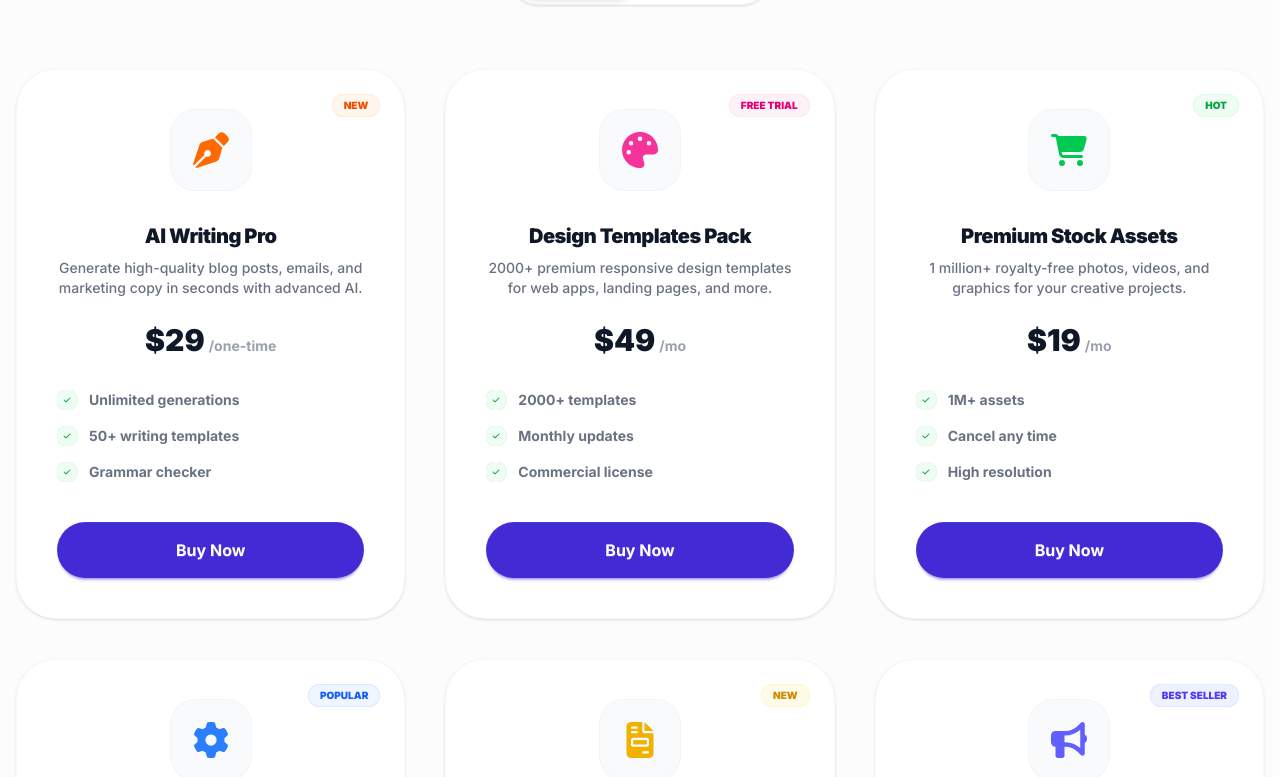
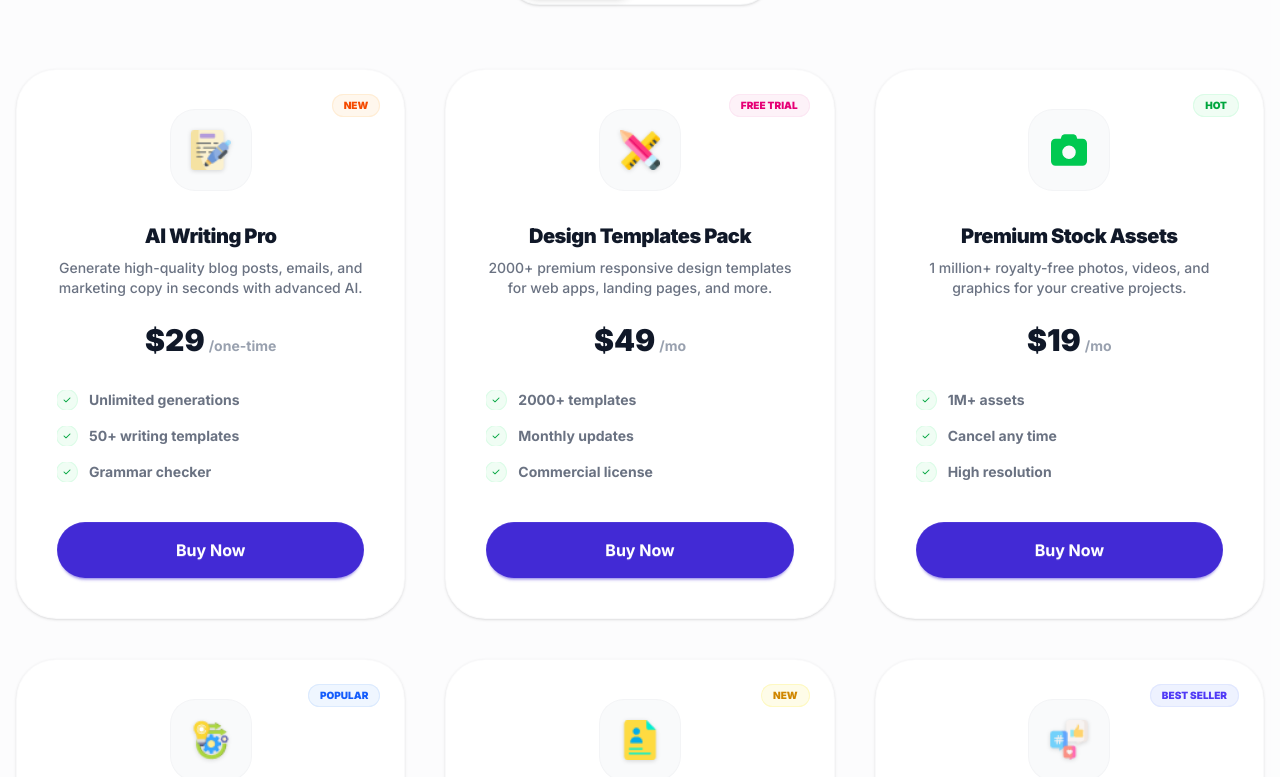
Before and after one commit to Omar-webcloud/DigiTools, a React (Vite) app: page / in a window 1280 px wide. Shown: the part 1543-2320 px from the top of the page. Built offline with nearby package versions, Linux system fonts and the light colour scheme.

Commit message:
products assets

```diff
--- a/src/components/ToolCard.jsx
+++ b/src/components/ToolCard.jsx
@@ -1,9 +1,9 @@
 import { useState } from 'react';
-import { FaPenNib, FaPalette, FaCartShopping, FaGear, FaFileInvoice, FaBullhorn, FaBox, FaCheck } from 'react-icons/fa6';
+import { FaPenNib, FaPalette, FaCartShopping, FaCamera, FaGear, FaFileInvoice, FaBullhorn, FaBox, FaCheck } from 'react-icons/fa6';
 
 const ToolCard = ({ product, onAddToCart, isInCart }) => {
   const [added, setAdded] = useState(false);
-  const Icons = { FaPenNib, FaPalette, FaCartShopping, FaGear, FaFileInvoice, FaBullhorn };
+  const Icons = { FaPenNib, FaPalette, FaCartShopping, FaCamera, FaGear, FaFileInvoice, FaBullhorn };
   const Icon = Icons[product.icon] || FaBox;
 
   const handleBuy = () => {
@@ -28,7 +28,11 @@ const ToolCard = ({ product, onAddToCart, isInCart }) => {
         </span>
       )}
       <div className={`w-20 h-20 rounded-3xl bg-gray-50 flex items-center justify-center mb-8 group-hover:scale-110 transition-transform duration-500 group-hover:bg-primary/5 ring-1 ring-gray-100 group-hover:ring-primary/20`}>
-        <Icon className={`text-4xl ${product.iconColor}`} />
+        {product.image ? (
+          <img src={product.image} alt={product.name} className="w-10 h-10 object-contain drop-shadow-sm" />
+        ) : (
+          <Icon className={`text-4xl ${product.iconColor}`} />
+        )}
       </div>
       <h3 className="text-lg md:text-xl font-black text-gray-900 mb-2 tracking-tight">{product.name}</h3>
       <p className="text-xs md:text-sm text-gray-500 font-medium mb-6 line-clamp-2 h-10">{product.description}</p>
--- a/src/components/Tools.jsx
+++ b/src/components/Tools.jsx
@@ -1,6 +1,6 @@
 import ToolCard from './ToolCard';
 import productsData from '../products.json';
-import { FaPenNib, FaPalette, FaCartShopping, FaGear, FaFileInvoice, FaBullhorn, FaBox } from 'react-icons/fa6';
+import { FaPenNib, FaPalette, FaCartShopping, FaCamera, FaGear, FaFileInvoice, FaBullhorn, FaBox } from 'react-icons/fa6';
 
 const Tools = ({ cart, onAddToCart, onRemoveFromCart, onCheckout, activeTab, setActiveTab }) => {
   const totalCost = cart.reduce((sum, item) => sum + item.price, 0);
@@ -45,13 +45,17 @@ const Tools = ({ cart, onAddToCart, onRemoveFromCart, onCheckout, activeTab, set
               <div>
                 <div className="space-y-4 mb-8">
                   {cart.map((item, idx) => {
-                    const Icons = { FaPenNib, FaPalette, FaCartShopping, FaGear, FaFileInvoice, FaBullhorn };
+                    const Icons = { FaPenNib, FaPalette, FaCartShopping, FaCamera, FaGear, FaFileInvoice, FaBullhorn };
                     const ItemIcon = Icons[item.icon] || FaBox;
                     return (
                       <div key={idx} className="bg-gray-50/80 p-5 rounded-2xl flex items-center justify-between shadow-sm border border-gray-100/50 hover:border-gray-200 transition-colors">
                         <div className="flex items-center gap-5">
                           <div className="w-12 h-12 bg-white rounded-xl flex items-center justify-center shadow-sm border border-gray-100">
-                            <ItemIcon className={`text-xl ${item.iconColor}`} />
+                            {item.image ? (
+                              <img src={item.image} alt={item.name} className="w-6 h-6 object-contain drop-shadow-sm" />
+                            ) : (
+                              <ItemIcon className={`text-xl ${item.iconColor}`} />
+                            )}
                           </div>
                           <div>
                             <h4 className="font-bold text-gray-900 leading-tight mb-1">{item.name}</h4>
--- a/src/products.json
+++ b/src/products.json
@@ -9,7 +9,8 @@
     "tagType": "orange",
     "features": ["Unlimited generations", "50+ writing templates", "Grammar checker"],
     "icon": "FaPenNib",
-    "iconColor": "text-orange-500"
+    "iconColor": "text-orange-500",
+    "image": "/products/writing_2327400 1.png"
   },
   {
     "id": 2,
@@ -21,7 +22,8 @@
     "tagType": "pink",
     "features": ["2000+ templates", "Monthly updates", "Commercial license"],
     "icon": "FaPalette",
-    "iconColor": "text-pink-500"
+    "iconColor": "text-pink-500",
+    "image": "/products/design-tool.png"
   },
   {
     "id": 3,
@@ -32,7 +34,7 @@
     "tag": "Hot",
     "tagType": "green",
     "features": ["1M+ assets", "Cancel any time", "High resolution"],
-    "icon": "FaCartShopping",
+    "icon": "FaCamera",
     "iconColor": "text-green-500"
   },
   {
@@ -45,7 +47,8 @@
     "tagType": "blue",
     "features": ["50+ Automations", "All tools included", "Custom workflows"],
     "icon": "FaGear",
-    "iconColor": "text-blue-500"
+    "iconColor": "text-blue-500",
+    "image": "/products/operation.png"
   },
   {
     "id": 5,
@@ -57,7 +60,8 @@
     "tagType": "yellow",
     "features": ["Top 500 templates", "ATS optimization", "Export to PDF"],
     "icon": "FaFileInvoice",
-    "iconColor": "text-yellow-500"
+    "iconColor": "text-yellow-500",
+    "image": "/products/portfolio.png"
   },
   {
     "id": 6,
@@ -69,6 +73,7 @@
     "tagType": "indigo",
     "features": ["1000+ videos", "Schedule in store", "Analytics dashboard"],
     "icon": "FaBullhorn",
-    "iconColor": "text-indigo-500"
+    "iconColor": "text-indigo-500",
+    "image": "/products/social-media.png"
   }
 ]
```
